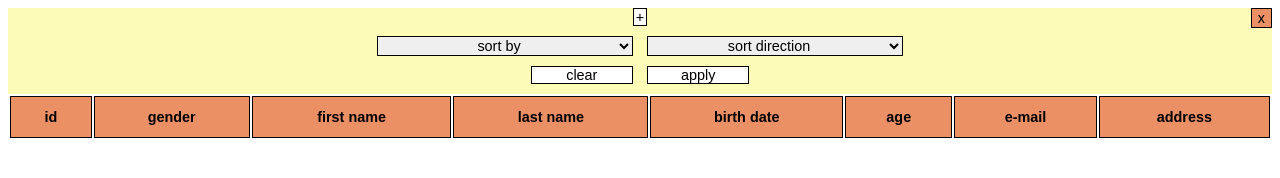
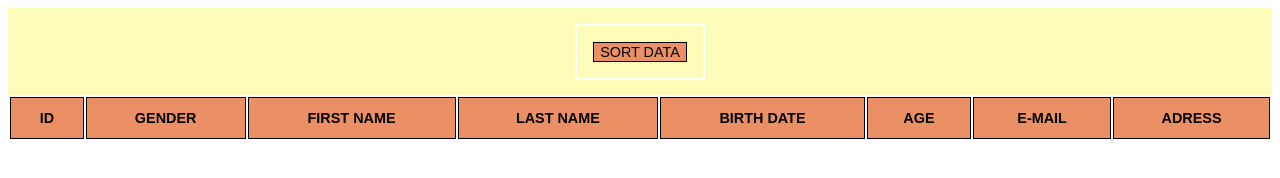
Before and after one commit to yurukyuruk/data-grid, a plain HTML site: page index.html in a window 1280 px wide. Drawn offline with Linux system fonts and the light colour scheme; no server answers.

Commit message:
main sort button added and connected

```diff
--- a/index.html
+++ b/index.html
@@ -6,7 +6,10 @@
     <link rel="stylesheet" href="styles.css">
 </head>
 <body>
-    <section class="sorting">
+    <div class="sort-data-button-area" data-sort-button-area-visible="true">
+        <input class="sort-data-button" data-sort-button-visible="true" type="button" value="SORT DATA">
+    </div>
+    <section class="sorting" data-sort-fields-visible="false">
         <input class="close-button" type="button" value="x">
         <input class="sort-adding-button" type="button" value="+">
         <div class="sort-line">
@@ -38,14 +41,14 @@
         <table>
             <thead>
                 <tr>
-                    <th data-address-section-expanded="false" rowspan="2">id</th>
-                    <th data-address-section-expanded="false" rowspan="2">gender</th>
-                    <th data-address-section-expanded="false" rowspan="2">first name</th>
-                    <th data-address-section-expanded="false" rowspan="2">last name</th>
-                    <th data-address-section-expanded="false" rowspan="2">birth date</th>
-                    <th data-address-section-expanded="false" rowspan="2">age</th>
-                    <th data-address-section-expanded="false" rowspan="2">e-mail</th>
-                    <th class="header" id="address-section" data-address-section-expanded="false" colspan="5">address</th>
+                    <th data-address-section-expanded="false" rowspan="2">ID</th>
+                    <th data-address-section-expanded="false" rowspan="2">GENDER</th>
+                    <th data-address-section-expanded="false" rowspan="2">FIRST NAME</th>
+                    <th data-address-section-expanded="false" rowspan="2">LAST NAME</th>
+                    <th data-address-section-expanded="false" rowspan="2">BIRTH DATE</th>
+                    <th data-address-section-expanded="false" rowspan="2">AGE</th>
+                    <th data-address-section-expanded="false" rowspan="2">E-MAIL</th>
+                    <th class="header" id="address-section" data-address-section-expanded="false" colspan="5">ADRESS</th>
                 </tr>
                 <tr data-address-section-expanded="false">
                     <th data-address-section-expanded="false">country</th>
--- a/index.js
+++ b/index.js
@@ -103,6 +103,10 @@ sortAddingButton.addEventListener("click", () => {
 
 const resetButton = document.querySelector(".reset-button");
 resetButton.addEventListener("click", () => {
+    buttonResets();
+})
+
+function buttonResets() {
     let allSortOptionsCloned = document.querySelectorAll(".sort-options-cloned");
     allSortOptionsCloned.forEach(element => element.remove());
     let allAdditionSymbols = document.querySelectorAll(".addition-symbol");
@@ -111,10 +115,21 @@ resetButton.addEventListener("click", () => {
     sortFields.selectedIndex = 0;
     let sortDirections = document.querySelector(".sort-directions");
     sortDirections.selectedIndex = 0;
+}
+
+let sortDataButton = document.querySelector(".sort-data-button");
+let sortingArea = document.querySelector(".sorting");
+let sortDataButtonArea = document.querySelector(".sort-data-button-area");
+sortDataButton.addEventListener("click", () => {
+    sortDataButtonArea.setAttribute("data-sort-button-area-visible", "false");
+    sortDataButton.setAttribute("data-sort-button-visible", "false");
+    sortingArea.setAttribute("data-sort-fields-visible", "true");
 })
 
 const closeButton = document.querySelector(".close-button");
 closeButton.addEventListener("click", () => {
-    const sorting = document.querySelector(".sorting");
-    sorting.classList.add("sort-hidden");
+    sortDataButtonArea.setAttribute("data-sort-button-area-visible", "true");
+    sortDataButton.setAttribute("data-sort-button-visible", "true");
+    sortingArea.setAttribute("data-sort-fields-visible", "false");
+    buttonResets();
 })
--- a/styles.css
+++ b/styles.css
@@ -9,6 +9,23 @@ table {
 }
 .sort-line {
   display: flex;
+}
+.sort-data-button-area {
+  padding: 2.1rem;
+  background-color: rgb(252, 252, 184);
+  display: flex;
+  justify-content: center;
+}
+.sort-data-button {
+  border: 1px solid black;
+  background-color: rgb(235, 144, 101);
+  cursor: pointer;
+  outline: 2px solid white;
+  outline-offset: 1rem;
+}
+
+.sort-data-button:hover {
+  transform: scale(1.1);
 }
 .sort-adding-button {
   align-self: center;
@@ -67,10 +84,7 @@ table {
 .addition-symbol {
   margin: 0;
 }
-.sort-hidden {
-  display: none;
-}
-.sort-adding-button, .close-button, .sort-fields, .sort-directions, .reset-button, .submit-button, .sort-options-clone, .addition-symbol {
+.sort-data-button, .sort-adding-button, .close-button, .sort-fields, .sort-directions, .reset-button, .submit-button, .sort-options-clone, .addition-symbol {
   font-family: Arial, Helvetica, sans-serif;
   font-size: 0.9rem;
   text-align: center;
@@ -120,3 +134,13 @@ th[data-address-section-expanded='true'] {
 tr[data-address-section-expanded='true'] > * {
   padding: 1px;
 }
+
+input[data-sort-button-visible="false"] {
+  display: none;
+}
+section[data-sort-fields-visible="false"] {
+  display: none;
+}
+div[data-sort-button-area-visible="false"] {
+  display: none;
+}
```
